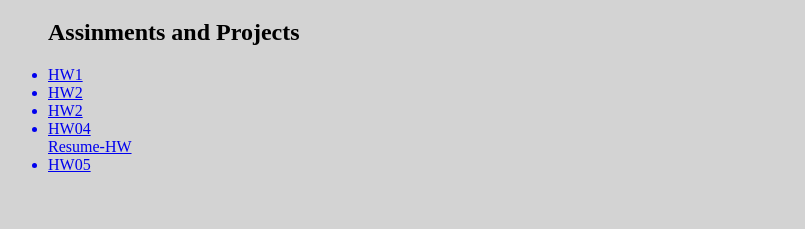
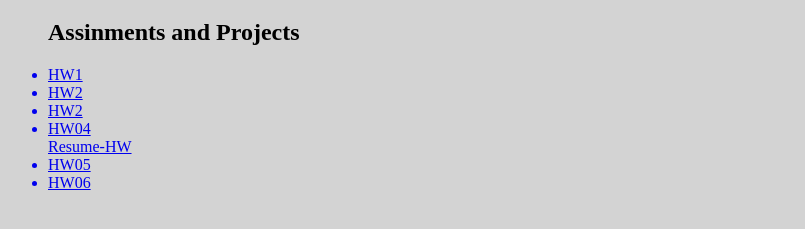
Before and after one commit to ayah89/CIS-1300-WebDesign, a plain HTML site: page index.html in a window 1280 px wide. Shown: the part 61-290 px from the top of the page, without its empty margins (0-805 px from the left). Drawn offline with Linux system fonts and the light colour scheme.

Commit message:
Update index.html

```diff
--- a/index.html
+++ b/index.html
@@ -23,6 +23,8 @@
      <a href="https://ayah89.github.io/CIS-1300-WebDesign/HW04/index%20(1).html"><li>HW04</li></a>
      <a href="https://ayah89.github.io/CIS-1300-WebDesign/Resume_HW_New/index%20(1).html">Resume-HW</li></a>
      <a href="https://ayah89.github.io/CIS-1300-WebDesign/HW05/index%20(1).html"><li>HW05</li></a>
+     <a href="https://ayah89.github.io/CIS-1300-WebDesign/HW06/index%20(1).html"><li>HW06</li></a>
+
 
 
     </ul>
```
